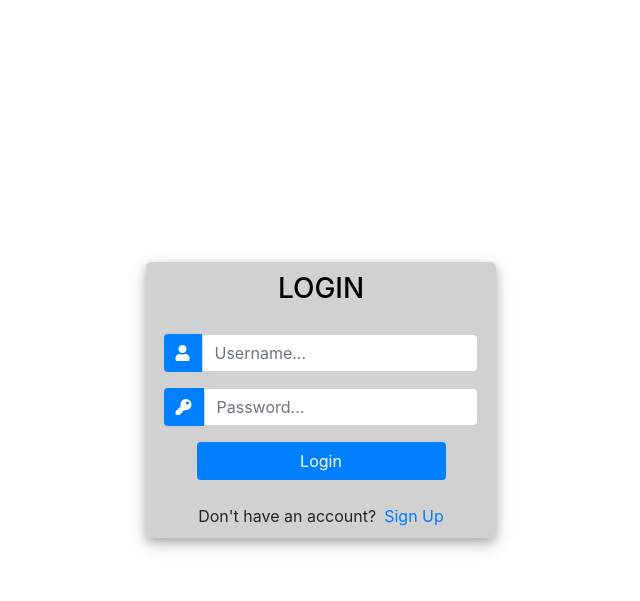
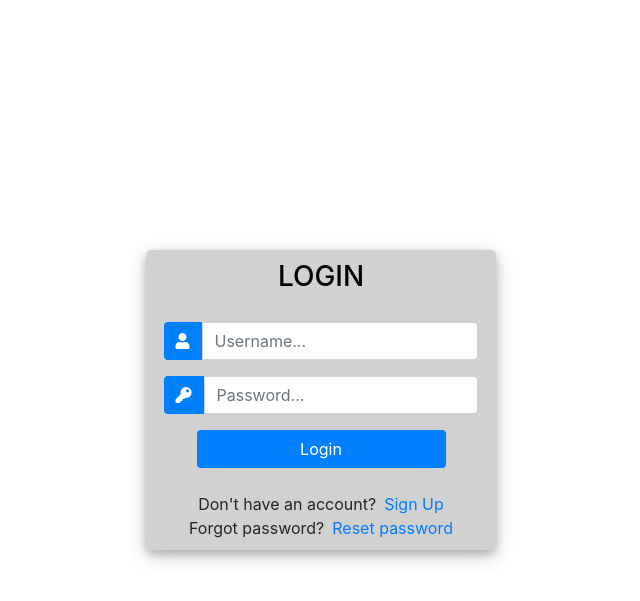
Before and after one commit to 2sduaedanm/Proficere, a Django app: page /login/ in a window 1280 px wide. Shown: the top 601 px of the page, without its empty margins (319-959 px from the left). Run offline with Django 3.2, Linux system fonts and the light colour scheme; some libraries are stand-ins or nearby versions.

Commit message:
sith Password Reset Email

```diff
--- a/loginsite/accounts/templates/accounts/login.html
+++ b/loginsite/accounts/templates/accounts/login.html
@@ -118,6 +118,9 @@
 					<div class="d-flex justify-content-center links">
 						Don't have an account? <a href="{% url 'register' %}" class="ml-2">Sign Up</a>
 					</div>
+					<div class="d-flex justify-content-center links">
+						Forgot password? <a href="{% url 'reset_password' %}" class="ml-2">Reset password</a>
+					</div>
 
 				</div>
 			</div>
--- /dev/null
+++ b/loginsite/accounts/templates/accounts/password_reset_done.html
@@ -0,0 +1,5 @@
+<h3>Password reset complete</h3>
+
+<p>Your password has been set. You may go ahead and log in now.</p>
+
+<a href="/">Log in</a>
--- /dev/null
+++ b/loginsite/accounts/templates/accounts/password_reset_sent.html
@@ -0,0 +1,6 @@
+<h3>Password reset sent</h3>
+
+
+<p>We’ve emailed you instructions for setting your password, if an account exists with the email you entered. You should receive them shortly.</p>
+
+<p>If you don’t receive an email, please make sure you’ve entered the address you registered with, and check your spam folder.</p>
--- a/loginsite/accounts/urls.py
+++ b/loginsite/accounts/urls.py
@@ -1,5 +1,9 @@
 from django.urls import path
+
+from django.contrib.auth import views as auth_views
+
 from . import views
+
 
 
 urlpatterns = [
@@ -16,4 +20,25 @@ urlpatterns = [
 #    path('delete_order/<str:pk>/', views.deleteOrder, name="delete_order"),
 
 
+#- Submit email form                         //PasswordResetView.as_view()
+    path('reset_password/',
+     auth_views.PasswordResetView.as_view(template_name="accounts/password_reset.html"),
+     name="reset_password"),
+
+#- Email sent success message                //PasswordResetDoneView.as_view()
+    path('reset_password_sent/',
+        auth_views.PasswordResetDoneView.as_view(template_name="accounts/password_reset_sent.html"),
+        name="password_reset_done"),
+
+#- Link to password Rest form in email       //PasswordResetConfirmView.as_view()
+    path('reset/<uidb64>/<token>/',
+     auth_views.PasswordResetConfirmView.as_view(template_name="accounts/password_reset_form.html"),
+     name="password_reset_confirm"),
+
+#- Password successfully changed message     //PasswordResetCompleteView.as_view()
+    path('reset_password_complete/',
+        auth_views.PasswordResetCompleteView.as_view(template_name="accounts/password_reset_done.html"),
+        name="password_reset_complete"),
+
+
 ]
```
Also changed, not shown: loginsite/accounts/templates/accounts/password_reset.html (added, +11 -0 lines), loginsite/accounts/templates/accounts/password_reset_form.html (added, +11 -0 lines), loginsite/loginsite/settings.py (+13 -1 lines).
